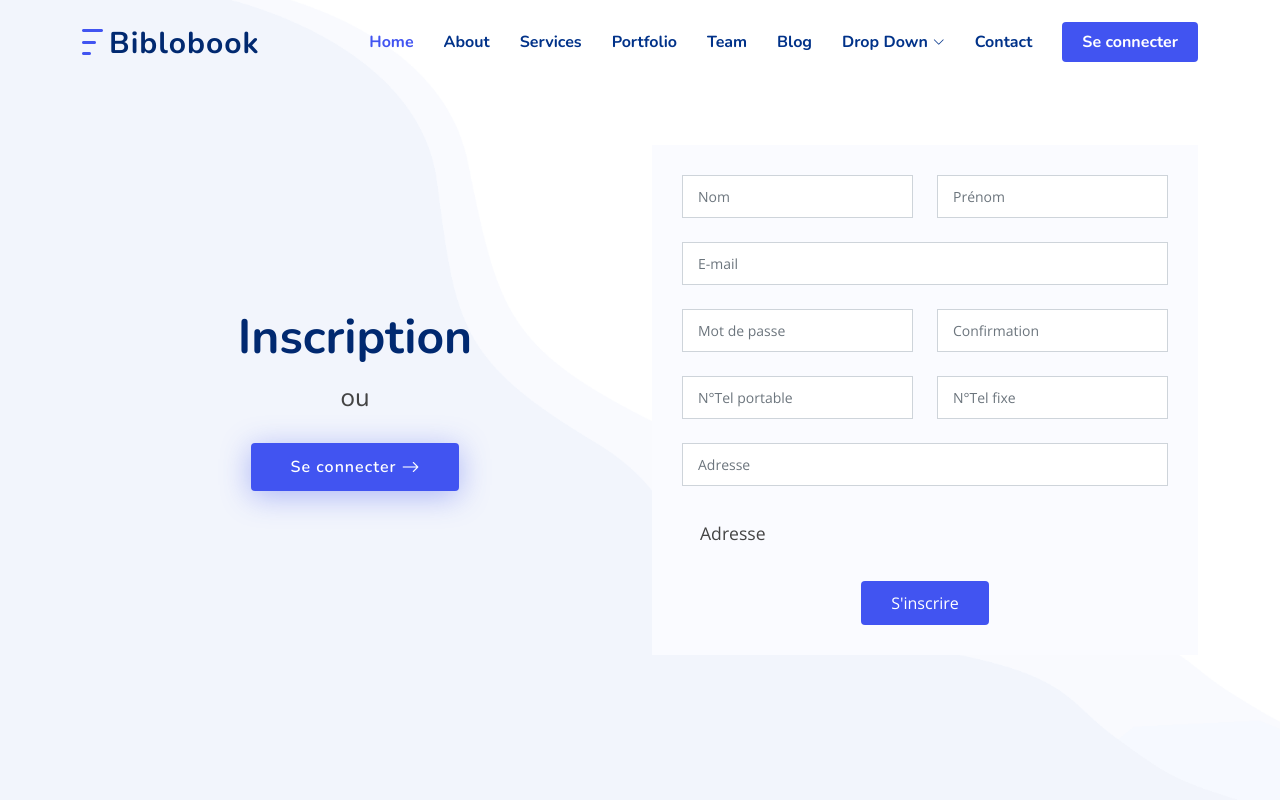
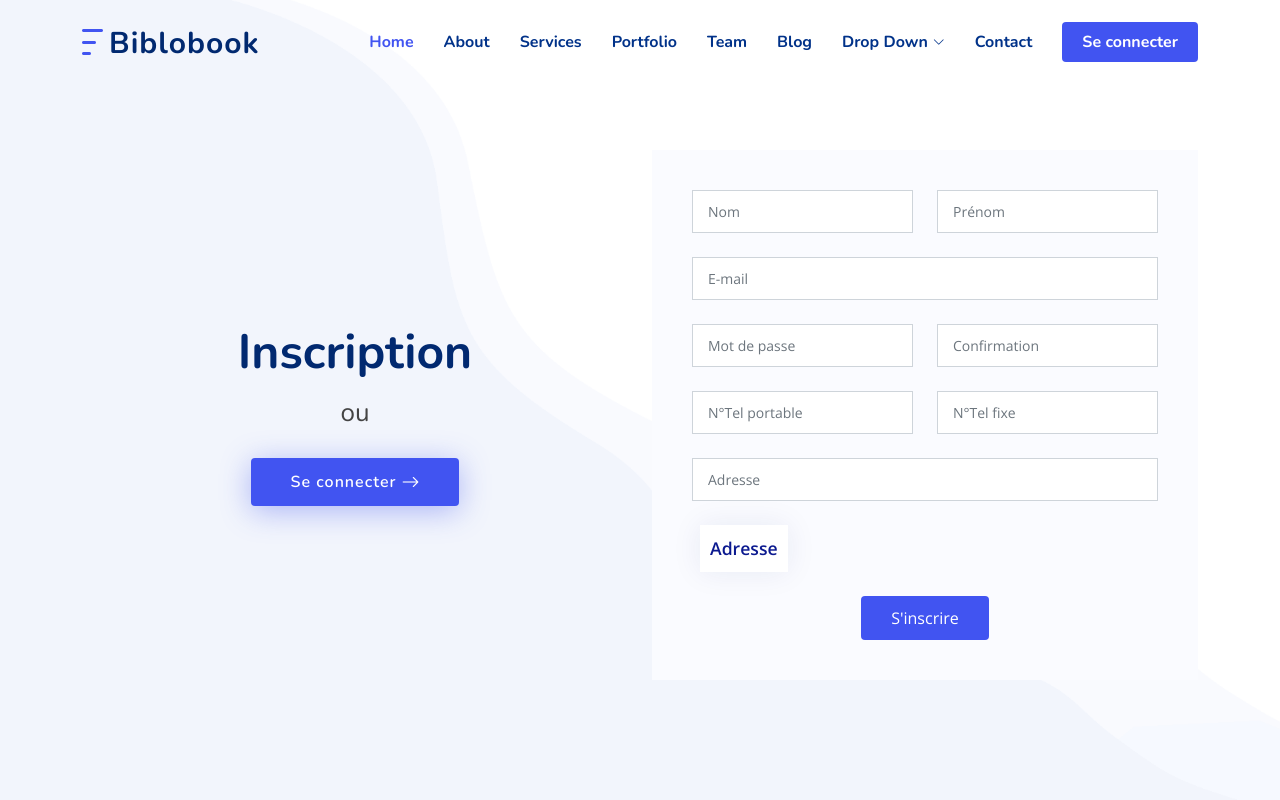
Before and after one commit to Hiunz/Biblobook, a PHP site: page /src/affichage/inscription.php in a window 1280 px wide. Run offline with PHP 8.4, Linux system fonts and the light colour scheme; some libraries are stand-ins or nearby versions.

Commit message:
fix merge

```diff
--- a/src/affichage/inscription.php
+++ b/src/affichage/inscription.php
@@ -39,19 +39,16 @@
     include "include/navbar.php";
   ?>
   <!-- ======= Hero Section ======= -->
-  <section class="hero d-flex align-items-center" id="hero">
+  <section class="hero d-flex align-items-center" id="hero" style="padding-top:90px;">
 
     <div class="container">
       <div class="row">
-        <div class="col-lg-6 d-flex flex-column justify-content-center" style="
-    display: flex;
-    align-items: center;
-">
+        <div class="col-lg-6 d-flex flex-column justify-content-center" style="display: flex;align-items: center; padding: 30px;">
           <h1 data-aos="fade-up" class="aos-init aos-animate">Inscription</h1>
           <h2 data-aos="fade-up" data-aos-delay="400" class="aos-init aos-animate">ou</h2>
           <div data-aos="fade-up" data-aos-delay="600" class="aos-init aos-animate">
             <div class="text-center text-lg-start">
-              <a href="../../src/affichage/connexion.php" class="btn-get-started scrollto d-inline-flex align-items-center justify-content-center align-self-center">
+              <a href="connexion.php" class="btn-get-started scrollto d-inline-flex align-items-center justify-content-center align-self-center">
                 <span>Se connecter</span>
                 <i class="bi bi-arrow-right"></i>
               </a>
@@ -62,8 +59,8 @@
 
 
           <div class="col-lg-6 contact">
-            <form action="forms/contact.php" method="post" class="php-email-form">
-              <div class="row gy-4">
+            <form action="../traitement/inscription.php" method="post" class="php-email-form">
+              <div class="row gy-4 counts" style="padding:10px;">
 
                 <div class="col-md-6">
                   <input value="<?= (isset($_SESSION['cache']['nom']))?$_SESSION['cache']['nom']:""?>" type="text" name="nom" class="form-control" placeholder="Nom" required="">
```
